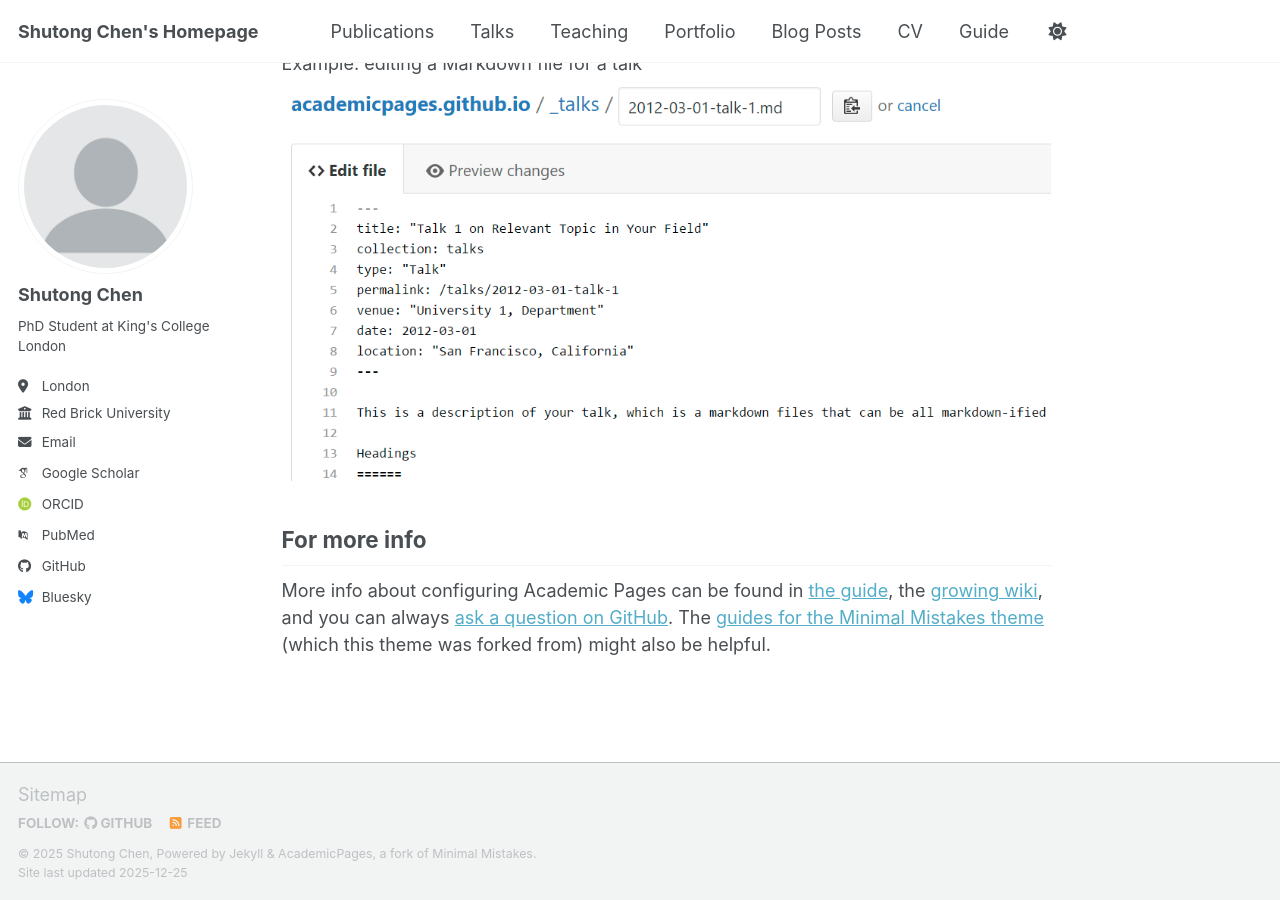
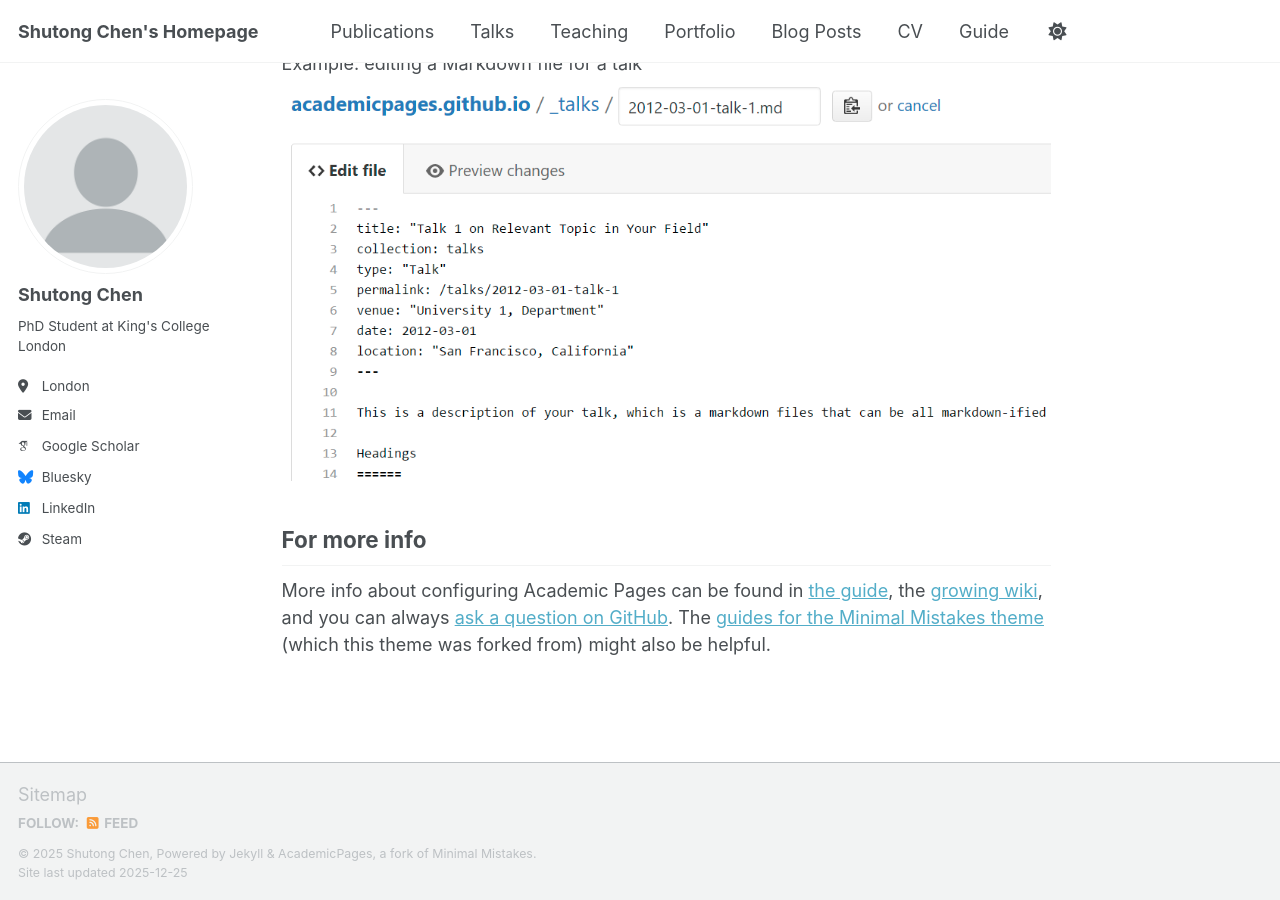
Before and after one commit to shutong-chen/shutong-chen.github.io, a Jekyll site: the page built from _pages/about.md, in a window 1280 px wide and 900 px high, scrolled down 2718 px. Built offline with Jekyll 4.4.1, drawn with Linux system fonts in a browser that asks for light colours; some web fonts are replaced; a script bundle is joined from its source files by our own code; library files that are not in the unit come from our copies; some of the changed lines change nothing that is shown.

Commit message:
Update _config.yml

```diff
--- a/_config.yml
+++ b/_config.yml
@@ -28,20 +28,20 @@ author:
   pronouns         : # example: "she/her"
   bio              : "PhD Student at King's College London"
   location         : "London"
-  employer         : "Red Brick University"
+  # employer         : "Red Brick University"
   uri              : # URL
-  email            : "none@example.org"
+  email            : "shutong.chen@kcl.ac.uk"
 
   # Academic websites
   academia         : # URL
   arxiv            : # URL - Update with the correct link to your profile
-  googlescholar    : "https://scholar.google.com/citations?user=PS_CX0AAAAAJ"
+  googlescholar    : "https://scholar.google.com/citations?user=jMxfnRIAAAAJ"
   inspire-hep      : # URL
   impactstory      : # URL
-  orcid            : "https://orcid.org/yourorcidurl"
+  orcid            : # URL "https://orcid.org/yourorcidurl"
   semantic         : # URL
   ssrn             : # URL
-  pubmed           : "https://www.ncbi.nlm.nih.gov/pubmed/?term=john+snow"
+  pubmed           : # URL "https://www.ncbi.nlm.nih.gov/pubmed/?term=john+snow"
   researchgate     : # URL
   scopus           : # URL
   zotero           : # URL
@@ -51,7 +51,7 @@ author:
   bitbucket        : # Username - Update with your username on the site
   codepen          : # Username
   dribbble         : # Username
-  github           : "academicpages"
+  github           : # URL"academicpages"
   kaggle           : # Username
   stackoverflow    : # User number or user number and name (i.e., use "1" or "1/jeff-atwood")
 
@@ -66,12 +66,12 @@ author:
   keybase          : # Username
   instagram        : # Username
   lastfm           : # Username
-  linkedin         : # Username
+  linkedin         : "https://www.linkedin.com/in/shutong-chen-154458270/"
   mastodon         : # URL
   medium           : # URL
   pinterest        : # Username
   soundcloud       : # Username
-  steam            : # Username
+  steam            : "https://steamcommunity.com/id/ShutongChen"
   telegram         : # URL
   tumblr           : # Username
   twitter          : # Username for X / Twitter
```
